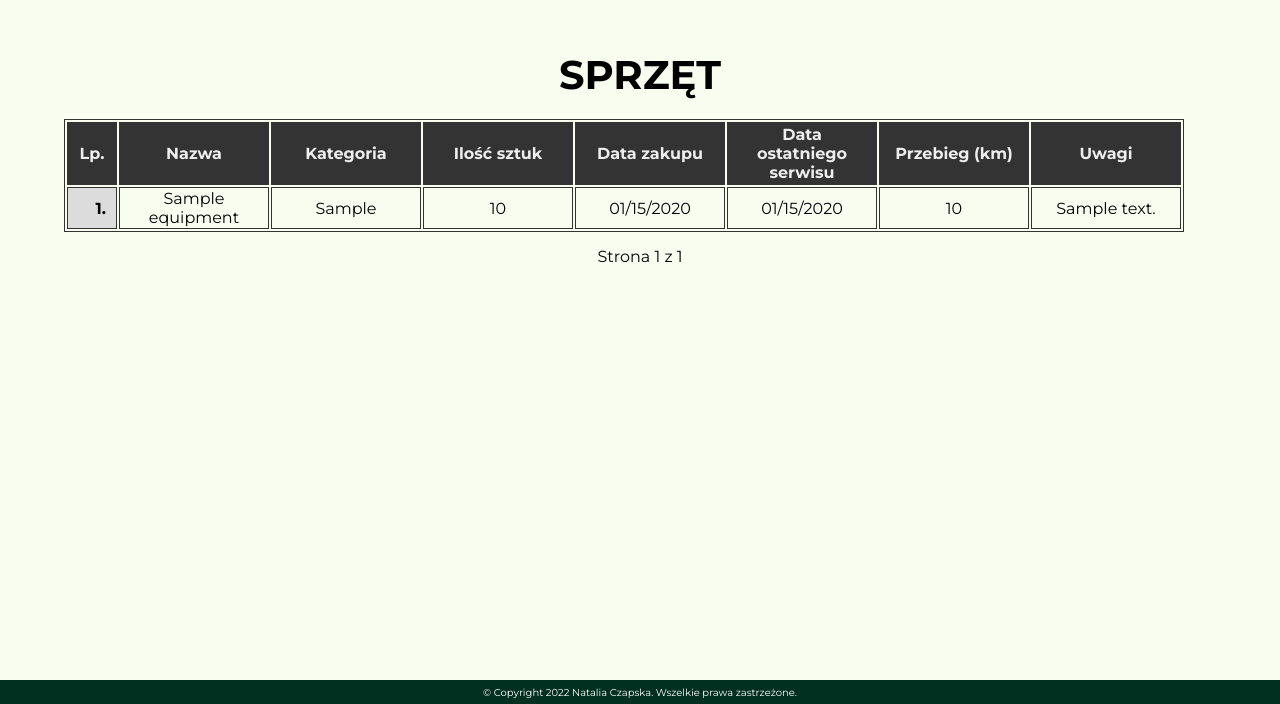
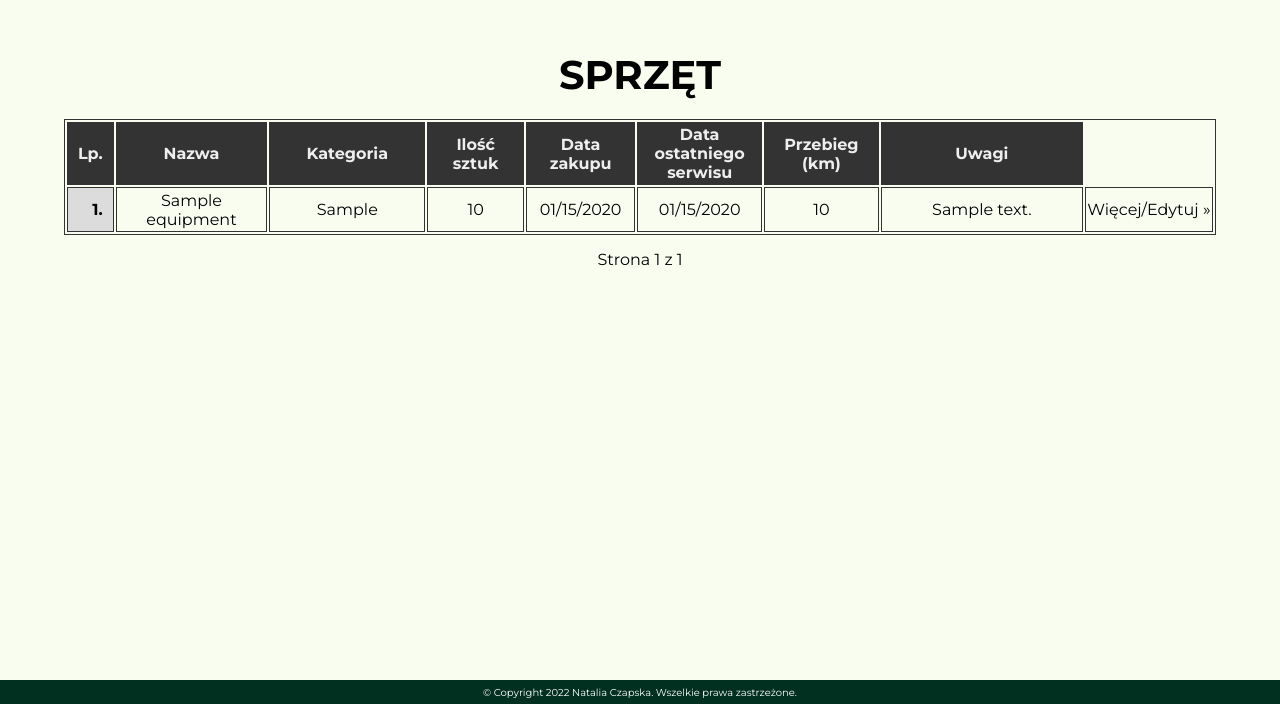
Before and after one commit to nataliacza/team-manager, a Django app: page /sprzet/ in a window 1280 px wide. Shown: the part 96-800 px from the top of the page. Run offline with Django 3.2, Linux system fonts and the light colour scheme; tables that the repository leaves empty hold one stand-in row (values such as "Sample post").

Commit message:
Update equipment template and styling.

```diff
--- a/register/static/register/equipment.css
+++ b/register/static/register/equipment.css
@@ -52,6 +52,19 @@ td {
     background-color: #DCDCDC;
 }
 
+.equipment-name-cell,
+.equipment-category-cell {
+    width: 250px;
+    max-width: 250px;
+}
+
+.equipment-comment-cell {
+    width: 500px;
+    max-width: 400px;
+    padding: 12px;
+    overflow: hidden;
+}
+
 .pagination {
     margin-top: 15px;
     text-align: center;
--- a/register/templates/register/equipment.html
+++ b/register/templates/register/equipment.html
@@ -36,13 +36,14 @@
             {% for equipment in equipment_list %}
             <tr>
                 <td class="equipment-lp-cell">{{ forloop.counter0|add:page_obj.start_index }}.</td>
-                <td>{{ equipment.name }}</td>
-                <td>{{ equipment.category }}</td>
-                <td>{{ equipment.amount|default_if_none:"-" }}</td>
-                <td>{{ equipment.purchase_date|date:"SHORT_DATE_FORMAT" }}</td>
-                <td>{{ equipment.last_service_date|date:"SHORT_DATE_FORMAT" }}</td>
-                <td>{{ equipment.mileage|default_if_none:"-" }}</td>
-                <td>{{ equipment.additional_notes|default_if_none:"-" }}</td>
+                <td class="equipment-name-cell">{{ equipment.name }}</td>
+                <td class="equipment-category-cell">{{ equipment.category }}</td>
+                <td>{{ equipment.amount|default:"-" }}</td>
+                <td>{{ equipment.purchase_date|date:"SHORT_DATE_FORMAT"|default:"-" }}</td>
+                <td>{{ equipment.last_service_date|date:"SHORT_DATE_FORMAT"|default:"-" }}</td>
+                <td>{{ equipment.mileage|default:"-" }}</td>
+                <td class="equipment-comment-cell">{{ equipment.additional_notes|slice:"200"|default:"-" }}</td>
+                <td>Więcej/Edytuj &raquo;</td>
             </tr>
             {% endfor %}
             </tbody>
```
Also changed, not shown: register/templates/register/dogs.html (+6 -6 lines), register/templates/register/team.html (+7 -7 lines).
